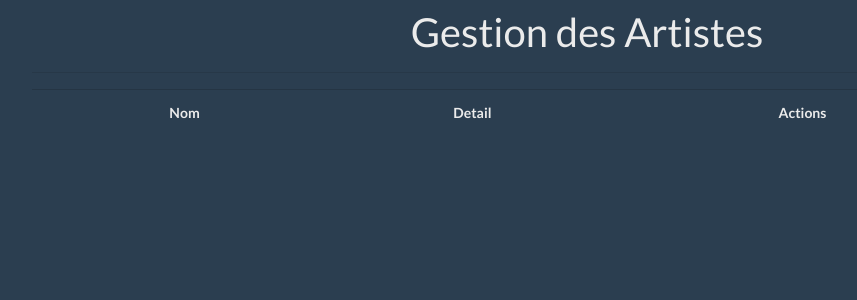
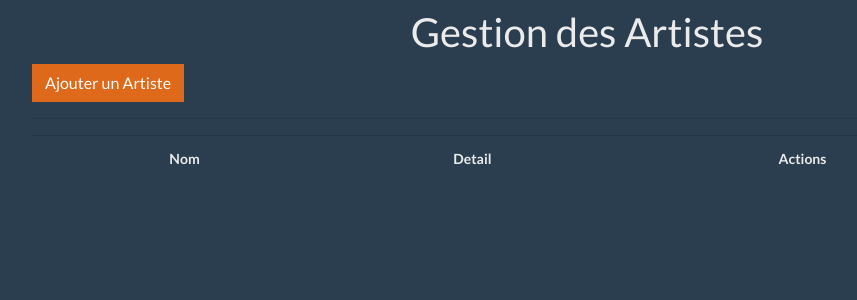
Before and after one commit to Fedi-EL-Manoubi/TP6-BiblioMusique, a Symfony app: template templates/admin/artiste/listeArtistes.html.twig in a window 1280 px wide. Shown: the part 48-348 px from the top of the page, without its empty margins (53-910 px from the left). Run offline with Twig, Linux system fonts and the light colour scheme; the template is opened without the code that fills it, so the values that code supplies are empty; some libraries are stand-ins or nearby versions.

Commit message:
video14 start

```diff
--- a/templates/admin/artiste/listeArtistes.html.twig
+++ b/templates/admin/artiste/listeArtistes.html.twig
@@ -4,6 +4,8 @@
 
 {% block body %}
 <h1 class="pt-2 text-center">Gestion des Artistes </h1>
+<a href="" class="btn btn-primary"> Ajouter un Artiste</a>
+
 <hr>
   <thead>
     <tr>
@@ -32,17 +34,20 @@
             </p>
             </td>
             <td class="col-2">
-                <a href="" class="btn btn-primary" > <i class="fas fa-pen"></i> </a>
+                <a href="" class="btn btn-primary" ><i class="fas fa-pen"></i> </a>
+            <button type="button" class="btn btn-danger" data-toggle="modalSimple" data-target="#exampleModal"><i class="far fa-trash-alt"></i>
 
+            </button>
             </td>
             </tr>
-
         {% endfor %}
   </tbody>
 </table>
-                <div class="navigation" align="center">
-                {{ knp_pagination_render(lesArtistes) }}
-                </div>
+
+<div class="d-flex justify-content-center">
+    {{ knp_pagination_render(lesArtistes) }}
+</div>
+
 
 
 
--- a/templates/album/listeAlbums.html.twig
+++ b/templates/album/listeAlbums.html.twig
@@ -45,9 +45,9 @@
 
 {% endfor %}
 
-        <div class="navigation mx-auto">
-            {{ knp_pagination_render(lesAlbums) }}
-        </div>
+                 <div class="navigation mx-auto">
+                {{ knp_pagination_render(lesAlbums) }}
+            </div>
 
         </div>
 {% endblock %}
```
Also changed, not shown: templates/include/_modale.html.twig (added, +19 -0 lines), src/Controller/AlbumController.php (line endings or trailing spaces).
